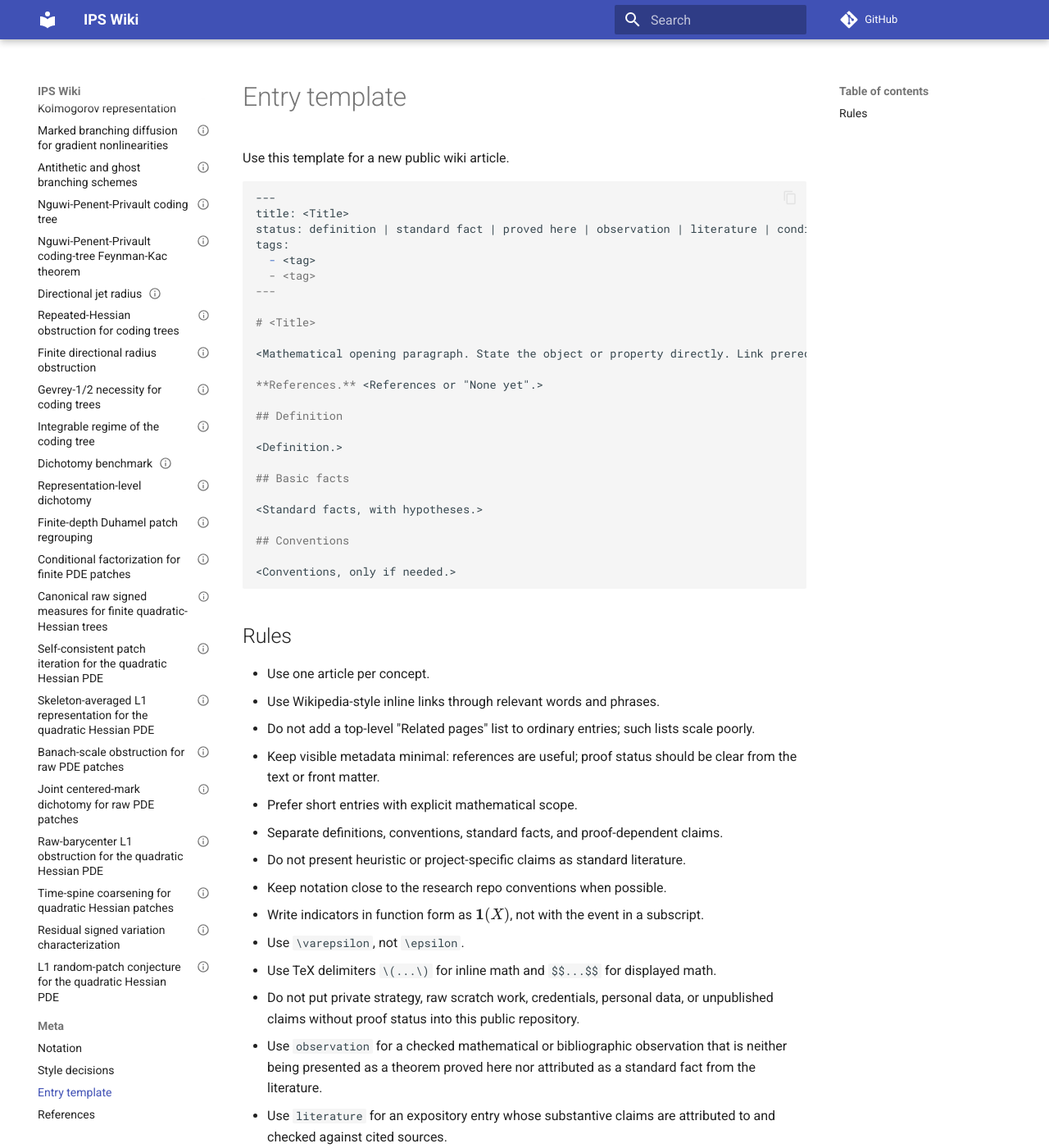
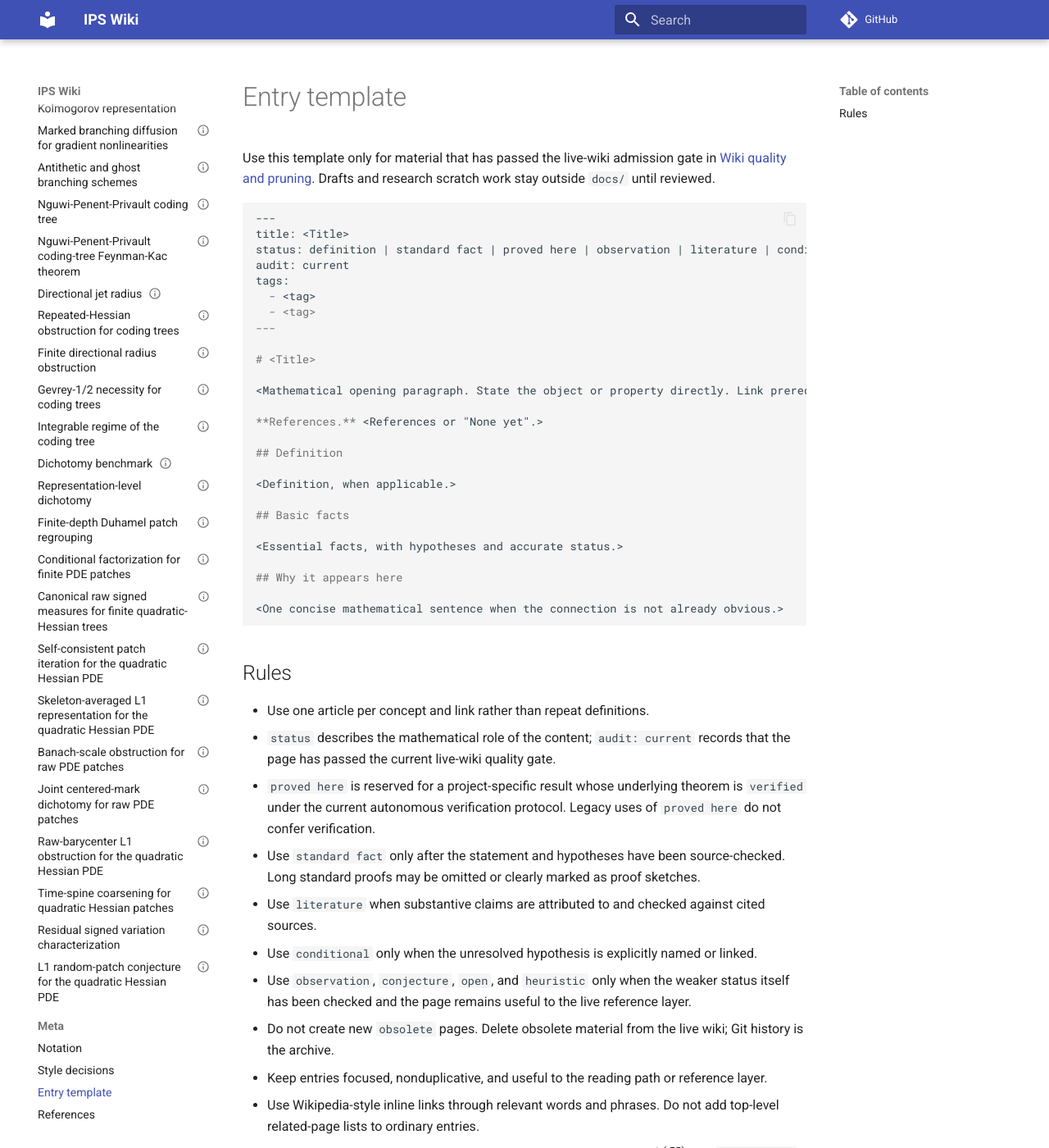
Before and after one commit to maciejgluchowski86-beep/ips-wiki, an MkDocs documentation site: the page built from docs/meta/entry-template.md, in a window 1280 px wide and 1400 px high. Shown: the whole window at 82% size. Built offline with MkDocs 1.6.1 and Material for MkDocs 9.7.7, drawn with Linux system fonts in a browser that asks for light colours; comment, search, counter and statistics services are not loaded; some of the changed text lies outside the part shown.

Commit message:
Make wiki entry template audit-gated

````diff
--- a/docs/meta/entry-template.md
+++ b/docs/meta/entry-template.md
@@ -4,12 +4,13 @@ title: Entry template
 
 # Entry template
 
-Use this template for a new public wiki article.
+Use this template only for material that has passed the live-wiki admission gate in [Wiki quality and pruning](wiki-quality-and-pruning.md). Drafts and research scratch work stay outside `docs/` until reviewed.
 
 ```markdown
 ---
 title: <Title>
-status: definition | standard fact | proved here | observation | literature | conditional | conjecture | heuristic | open | obsolete
+status: definition | standard fact | proved here | observation | literature | conditional | conjecture | heuristic | open
+audit: current
 tags:
   - <tag>
   - <tag>
@@ -17,39 +18,34 @@ tags:
 
 # <Title>
 
-<Mathematical opening paragraph. State the object or property directly. Link prerequisite concepts inline at their first natural use. Avoid saying what the page does for the wiki.>
+<Mathematical opening paragraph. State the object or property directly. Link prerequisite concepts inline at their first natural use.>
 
 **References.** <References or "None yet".>
 
 ## Definition
 
-<Definition.>
+<Definition, when applicable.>
 
 ## Basic facts
 
-<Standard facts, with hypotheses.>
+<Essential facts, with hypotheses and accurate status.>
 
-## Conventions
+## Why it appears here
 
-<Conventions, only if needed.>
+<One concise mathematical sentence when the connection is not already obvious.>
 ```
 
 ## Rules
 
-- Use one article per concept.
-- Use Wikipedia-style inline links through relevant words and phrases.
-- Do not add a top-level "Related pages" list to ordinary entries; such lists scale poorly.
-- Keep visible metadata minimal: references are useful; proof status should be clear from the text or front matter.
-- Prefer short entries with explicit mathematical scope.
-- Separate definitions, conventions, standard facts, and proof-dependent claims.
-- Do not present heuristic or project-specific claims as standard literature.
-- Keep notation close to the research repo conventions when possible.
-- Write indicators in function form as \(\ind(X)\), not with the event in a subscript.
-- Use `\varepsilon`, not `\epsilon`.
-- Use TeX delimiters `\(...\)` for inline math and `$$...$$` for displayed math.
-- Do not put private strategy, raw scratch work, credentials, personal data, or unpublished claims without proof status into this public repository.
-- Use `observation` for a checked mathematical or bibliographic observation that is neither being presented as a theorem proved here nor attributed as a standard fact from the literature.
-- Use `literature` for an expository entry whose substantive claims are attributed to and checked against cited sources.
-- Use `conjecture` for a mathematically precise open statement that is actively proposed as true. Record known obstructions and failed proof routes explicitly when they delimit the conjecture.
-- Prefer separate short pages to long survey-style entries.
-- Keep public entries free of private scratch work and unpublished claims without proof status.
+- Use one article per concept and link rather than repeat definitions.
+- `status` describes the mathematical role of the content; `audit: current` records that the page has passed the current live-wiki quality gate.
+- `proved here` is reserved for a project-specific result whose underlying theorem is `verified` under the current autonomous verification protocol. Legacy uses of `proved here` do not confer verification.
+- Use `standard fact` only after the statement and hypotheses have been source-checked. Long standard proofs may be omitted or clearly marked as proof sketches.
+- Use `literature` when substantive claims are attributed to and checked against cited sources.
+- Use `conditional` only when the unresolved hypothesis is explicitly named or linked.
+- Use `observation`, `conjecture`, `open`, and `heuristic` only when the weaker status itself has been checked and the page remains useful to the live reference layer.
+- Do not create new `obsolete` pages. Delete obsolete material from the live wiki; Git history is the archive.
+- Keep entries focused, nonduplicative, and useful to the reading path or reference layer.
+- Use Wikipedia-style inline links through relevant words and phrases. Do not add top-level related-page lists to ordinary entries.
+- Keep notation close to repository conventions. Write indicators as \(\ind(X)\), use `\varepsilon`, and use `\(...\)` for inline mathematics and `$$...$$` for displayed mathematics.
+- Do not put private strategy, raw scratch work, worker dispatches, tentative proof attempts, or unaudited project claims into `docs/`.
````
